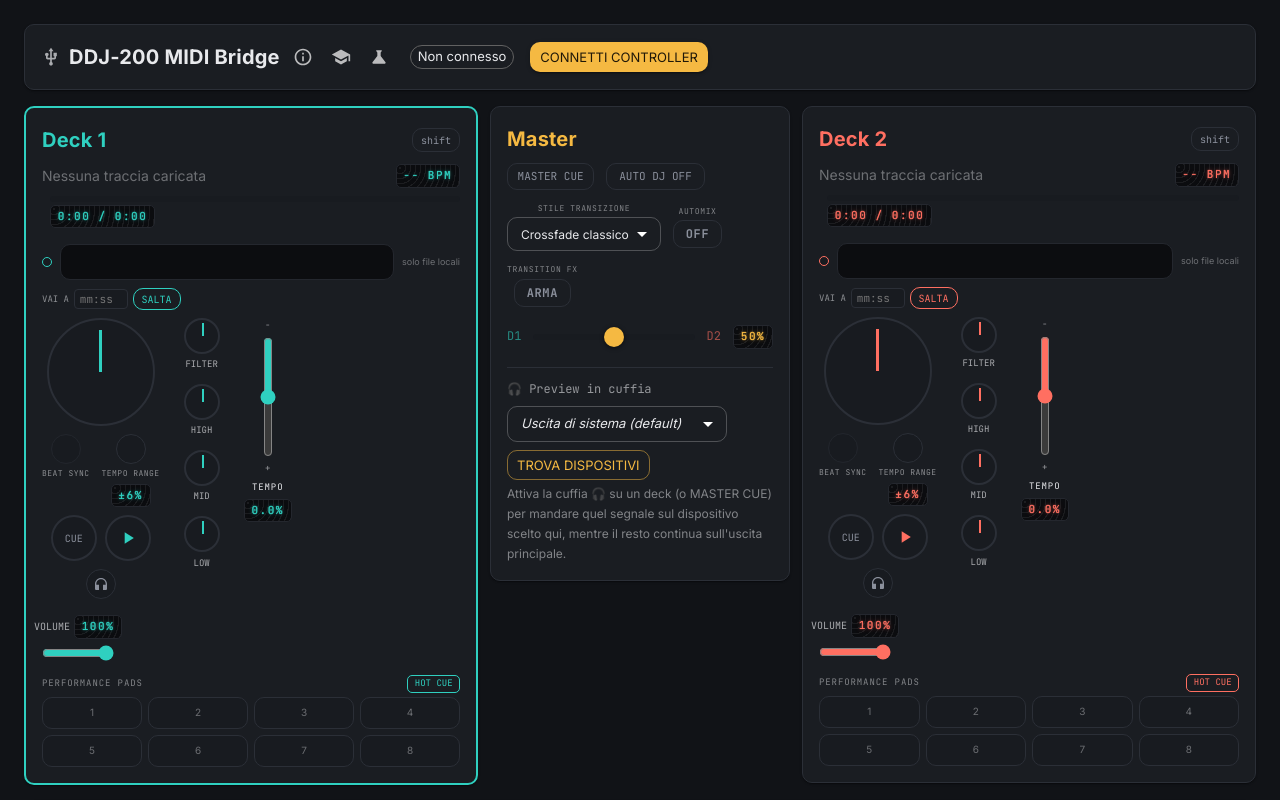
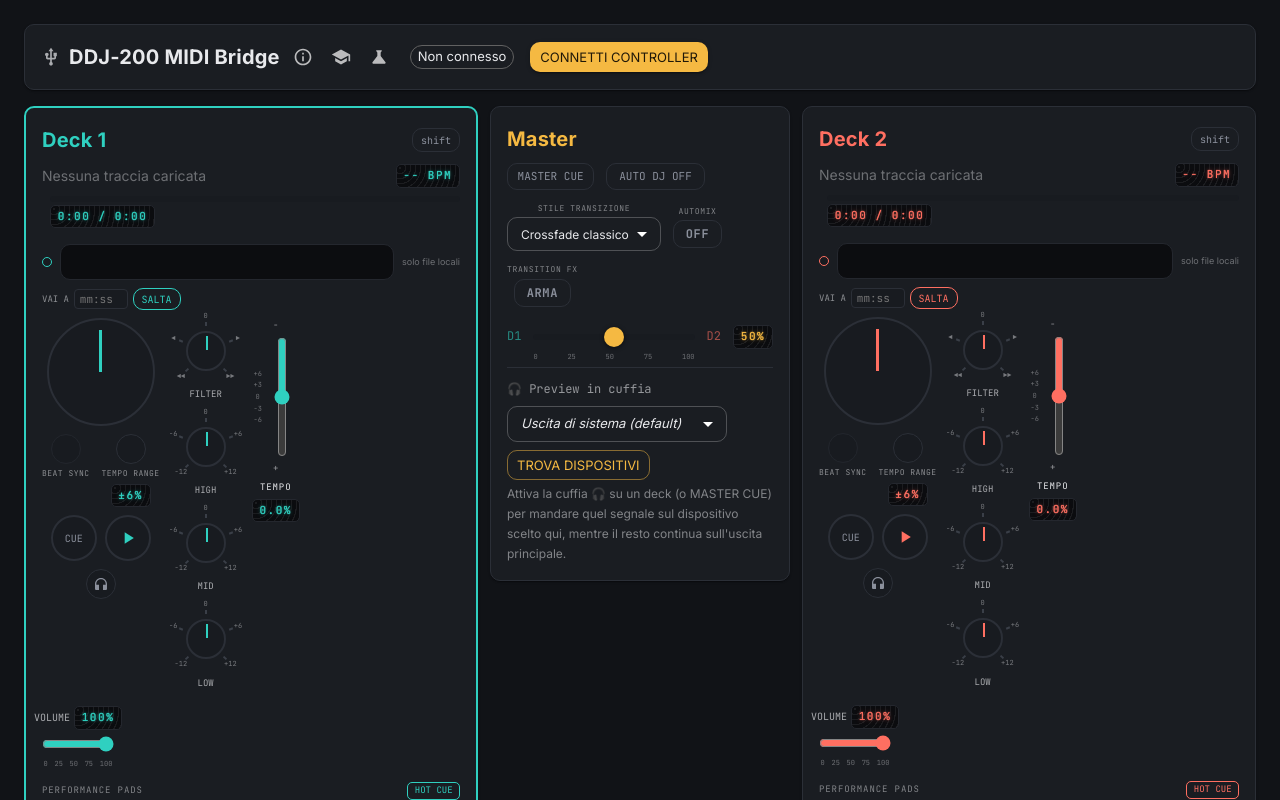
Before and after one commit to superpippoub77/MixFlow-DJ, a React (Vite) app: page / in a window 1280 px wide. Shown: the top 800 px of the page. Built offline with nearby package versions, Linux system fonts and the light colour scheme.

Commit message:
add threshold for slider

```diff
--- a/src/App.tsx
+++ b/src/App.tsx
@@ -127,6 +127,7 @@
   const jogAngles = useJogAngles(ddj.onEvent);
   const [bpms, setBpms] = useState<Record<1 | 2, number | null>>({ 1: null, 2: null });
   const [beatPhases, setBeatPhases] = useState<Record<1 | 2, number | null>>({ 1: null, 2: null });
+  const [loadedTrackKey, setLoadedTrackKey] = useState<Record<1 | 2, string | null>>({ 1: null, 2: null });
   const { engine, snapshots } = useAudioEngine(ddj.onEvent, bpms, beatPhases);
   const { values, setManual } = useManualOverrides(ddj.onEvent, ddj.values);
   const [queues, setQueues] = useState<Record<1 | 2, QueueItem[]>>({ 1: [], 2: [] });
@@ -378,6 +379,7 @@
   function loadItem(deck: 1 | 2, item: QueueItem) {
     engine.resume();
     const trim = trackSettings[trackKey(item)] ?? DEFAULT_TRIM;
+    setLoadedTrackKey((prev) => ({ ...prev, [deck]: trackKey(item) }));
     if (item.source === 'local') {
       engine.decks[deck].loadLocalFile(item.file, trim);
       setBpms((prev) => ({ ...prev, [deck]: null }));
@@ -638,6 +640,7 @@
             onLoadYoutube={handleLoadYoutube}
             trackSettings={trackSettings}
             onUpdateTrackSettings={handleUpdateTrackSettings}
+            loadedTrackKey={loadedTrackKey}
           />
         </Box>
 
--- a/src/components/DeckPanel.tsx
+++ b/src/components/DeckPanel.tsx
@@ -236,9 +236,27 @@
   );
 }
 
-function Knob({ label, value, color, onChange, id }: { label: string; value: number; color: string; onChange: (v: number) => void; id?: string }) {
+const KNOB_TICK_VALUES = [0, 0.25, 0.5, 0.75, 1];
+
+function Knob({
+  label,
+  value,
+  color,
+  onChange,
+  id,
+  tickLabels,
+}: {
+  label: string;
+  value: number;
+  color: string;
+  onChange: (v: number) => void;
+  id?: string;
+  tickLabels?: string[];
+}) {
   const angle = -135 + value * 270; // -135°..+135°
   const dragRef = useRef<{ startY: number; startValue: number } | null>(null);
+  const size = 40;
+  const center = size / 2;
 
   function handlePointerDown(e: React.PointerEvent<HTMLDivElement>) {
     dragRef.current = { startY: e.clientY, startValue: value };
@@ -254,18 +272,64 @@
   }
 
   return (
-    <Box display="flex" flexDirection="column" alignItems="center" gap={0.4} width={52}>
+    <Box display="flex" flexDirection="column" alignItems="center" gap={0.4} width={60}>
+      <Box sx={{ position: 'relative', width: size + 26, height: size + 26 }}>
+        {/* Tacche + numeri intorno al knob */}
+        {KNOB_TICK_VALUES.map((tickValue, i) => {
+          const tickAngleDeg = -135 + tickValue * 270;
+          const rad = (tickAngleDeg * Math.PI) / 180;
+          const tickR = center + 7;
+          const labelR = center + 15;
+          const tx = center + 13 + tickR * Math.sin(rad);
+          const ty = center + 13 - tickR * Math.cos(rad);
+          const lx = center + 13 + labelR * Math.sin(rad);
+          const ly = center + 13 - labelR * Math.cos(rad);
+          return (
+            <Box key={tickValue}>
+              <Box
+                sx={{
+                  position: 'absolute',
+                  left: tx,
+                  top: ty,
+                  width: 2,
+                  height: 4,
+                  background: '#3a3f48',
+                  transform: `translate(-1px, -2px) rotate(${tickAngleDeg}deg)`,
+                }}
+              />
+              {tickLabels && (
+                <Typography
+                  variant="caption"
+                  sx={{
+                    position: 'absolute',
+                    left: lx,
+                    top: ly,
+                    transform: 'translate(-50%, -50%)',
+                    fontSize: 7,
+                    fontFamily: 'JetBrains Mono, monospace',
+                    opacity: 0.45,
+                    whiteSpace: 'nowrap',
+                  }}
+                >
+                  {tickLabels[i]}
+                </Typography>
+              )}
+            </Box>
+          );
+        })}
         <Box
           id={id}
           onPointerDown={handlePointerDown}
           onPointerMove={handlePointerMove}
           onPointerUp={handlePointerUp}
           sx={{
-          width: 36,
-          height: 36,
+            position: 'absolute',
+            left: 13,
+            top: 13,
+            width: size,
+            height: size,
             borderRadius: '50%',
             border: '2px solid #2b2f37',
-          position: 'relative',
             background: '#181b20',
             cursor: 'ns-resize',
             touchAction: 'none',
@@ -278,13 +342,14 @@
               top: 3,
               left: '50%',
               width: 2,
-            height: 13,
+              height: 14,
               background: color,
-            transformOrigin: '1px 15px',
+              transformOrigin: '1px 17px',
               transform: `rotate(${angle}deg)`,
               pointerEvents: 'none',
             }}
           />
+        </Box>
       </Box>
       <Typography variant="caption" sx={{ opacity: 0.7, fontFamily: 'JetBrains Mono, monospace', fontSize: 9 }}>
         {label}
@@ -310,14 +375,30 @@
       <Typography variant="caption" sx={{ opacity: 0.6, fontFamily: 'JetBrains Mono, monospace', fontSize: 9 }}>
         -
       </Typography>
+      <Box display="flex" alignItems="center" gap={0.5} sx={{ flex: 1, minHeight: 120 }}>
         <Box
           sx={{
-          flex: 1,
+            display: 'flex',
+            flexDirection: 'column',
+            justifyContent: 'space-between',
+            alignItems: 'center',
+            height: '100%',
+            py: 0.5,
+          }}
+        >
+          {[tempoRangePercent, tempoRangePercent / 2, 0, -tempoRangePercent / 2, -tempoRangePercent].map((v, i) => (
+            <Typography key={i} variant="caption" sx={{ fontSize: 7, opacity: 0.4, fontFamily: 'JetBrains Mono, monospace' }}>
+              {v > 0 ? `+${v.toFixed(0)}` : v.toFixed(0)}
+            </Typography>
+          ))}
+        </Box>
+        <Box
+          sx={{
             display: 'flex',
             alignItems: 'center',
             justifyContent: 'center',
             width: 32,
-          minHeight: 120,
+            height: '100%',
           }}
         >
           <input
@@ -335,6 +416,7 @@
               transformOrigin: 'center',
             }}
           />
+        </Box>
       </Box>
       <Typography variant="caption" sx={{ opacity: 0.6, fontFamily: 'JetBrains Mono, monospace', fontSize: 9 }}>
         +
@@ -366,6 +448,13 @@
         onChange={(e) => onChange(parseFloat(e.target.value))}
         style={{ width: '100%', accentColor: color, cursor: 'pointer' }}
       />
+      <Box display="flex" justifyContent="space-between" width="100%" sx={{ px: 0.2 }}>
+        {['0', '25', '50', '75', '100'].map((tick) => (
+          <Typography key={tick} variant="caption" sx={{ fontSize: 7, opacity: 0.4, fontFamily: 'JetBrains Mono, monospace' }}>
+            {tick}
+          </Typography>
+        ))}
+      </Box>
     </Box>
   );
 }
@@ -769,10 +858,24 @@
 
         {/* Colonna filtro + EQ, come sul mixer reale */}
         <Box display="flex" flexDirection="column" alignItems="center" gap={1.5} flexShrink={0}>
-          <Knob id={deck === 1 ? 'tid-deck1-filter' : undefined} label="FILTER" value={filterValue} color={color} onChange={onFilterChange} />
-          <Knob label="HIGH" value={v('eq_high')} color={color} onChange={(val) => onEQChange('high', val)} />
-          <Knob label="MID" value={v('eq_mid')} color={color} onChange={(val) => onEQChange('mid', val)} />
-          <Knob id={deck === 1 ? 'tid-deck1-eq-low' : undefined} label="LOW" value={v('eq_low')} color={color} onChange={(val) => onEQChange('low', val)} />
+          <Knob
+            id={deck === 1 ? 'tid-deck1-filter' : undefined}
+            label="FILTER"
+            value={filterValue}
+            color={color}
+            onChange={onFilterChange}
+            tickLabels={['◄◄', '◄', '0', '►', '►►']}
+          />
+          <Knob label="HIGH" value={v('eq_high')} color={color} onChange={(val) => onEQChange('high', val)} tickLabels={['-12', '-6', '0', '+6', '+12']} />
+          <Knob label="MID" value={v('eq_mid')} color={color} onChange={(val) => onEQChange('mid', val)} tickLabels={['-12', '-6', '0', '+6', '+12']} />
+          <Knob
+            id={deck === 1 ? 'tid-deck1-eq-low' : undefined}
+            label="LOW"
+            value={v('eq_low')}
+            color={color}
+            onChange={(val) => onEQChange('low', val)}
+            tickLabels={['-12', '-6', '0', '+6', '+12']}
+          />
         </Box>
 
         {/* Tempo verticale */}
--- a/src/components/MasterPanel.tsx
+++ b/src/components/MasterPanel.tsx
@@ -83,6 +83,23 @@
           pointerEvents: 'none',
         }}
       />
+      <Box
+        sx={{
+          position: 'absolute',
+          left: 0,
+          right: 0,
+          top: '100%',
+          display: 'flex',
+          justifyContent: 'space-between',
+          pointerEvents: 'none',
+        }}
+      >
+        {['0', '25', '50', '75', '100'].map((tick) => (
+          <Typography key={tick} variant="caption" sx={{ fontSize: 7, opacity: 0.4, fontFamily: 'JetBrains Mono, monospace' }}>
+            {tick}
+          </Typography>
+        ))}
+      </Box>
     </Box>
   );
 }
```
Also changed, not shown: src/components/LibraryPanel.tsx (+35 -6 lines), 1 other file (tests, documents, lock files or other folders). Lines whose indentation alone changed are shown as unchanged.
